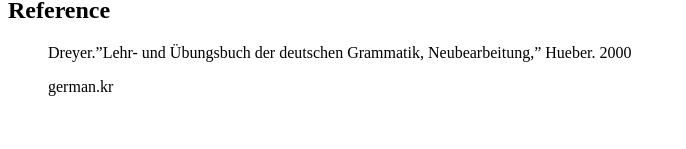
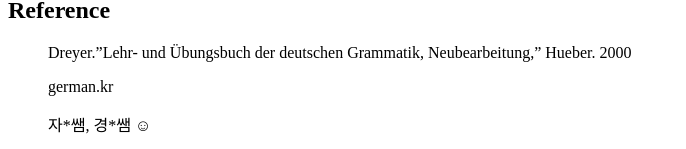
Before and after one commit to finddme/finddme.github.io, a Jekyll site: the page built from _posts/2021-01-24-DeutschGrammtik.md, in a window 1280 px wide and 900 px high, scrolled down 18683 px. Shown: the part 748-897 px from the top of the window, without its empty margins (0-686 px from the left). Built offline with Jekyll 4.4.1, drawn with Linux system fonts in a browser that asks for light colours; before the commit the page ends 19543 px from its top, so only the background shows below that.

Commit message:
Update 2021-01-24-DeutschGrammtik.md

```diff
--- a/_posts/2021-01-24-DeutschGrammtik.md
+++ b/_posts/2021-01-24-DeutschGrammtik.md
@@ -1478,3 +1478,5 @@ e.g. Einige Haeuser, *fuer die* die Nachbarn gekaempft haben, sollen erhalten bl
 
 
 > german.kr
+
+> 자\*쌤, 경\*쌤 &#9786;
```
